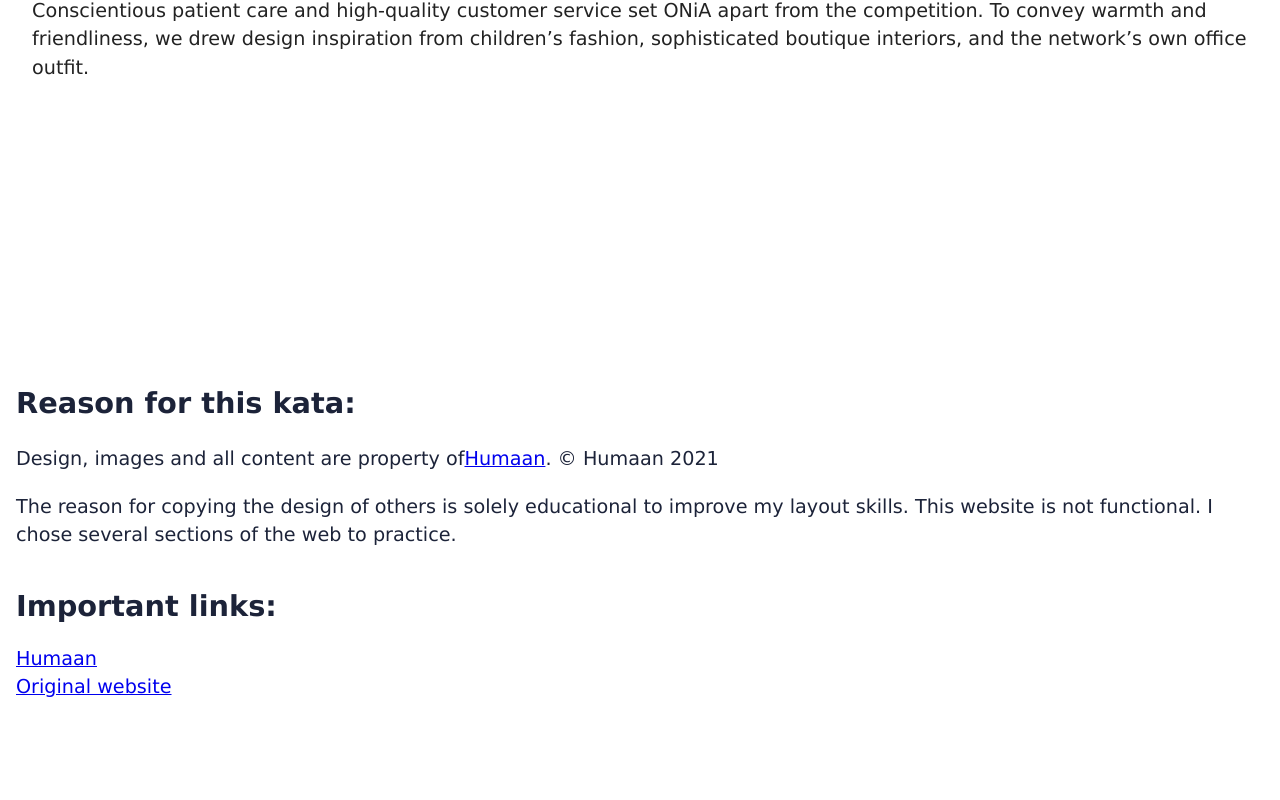
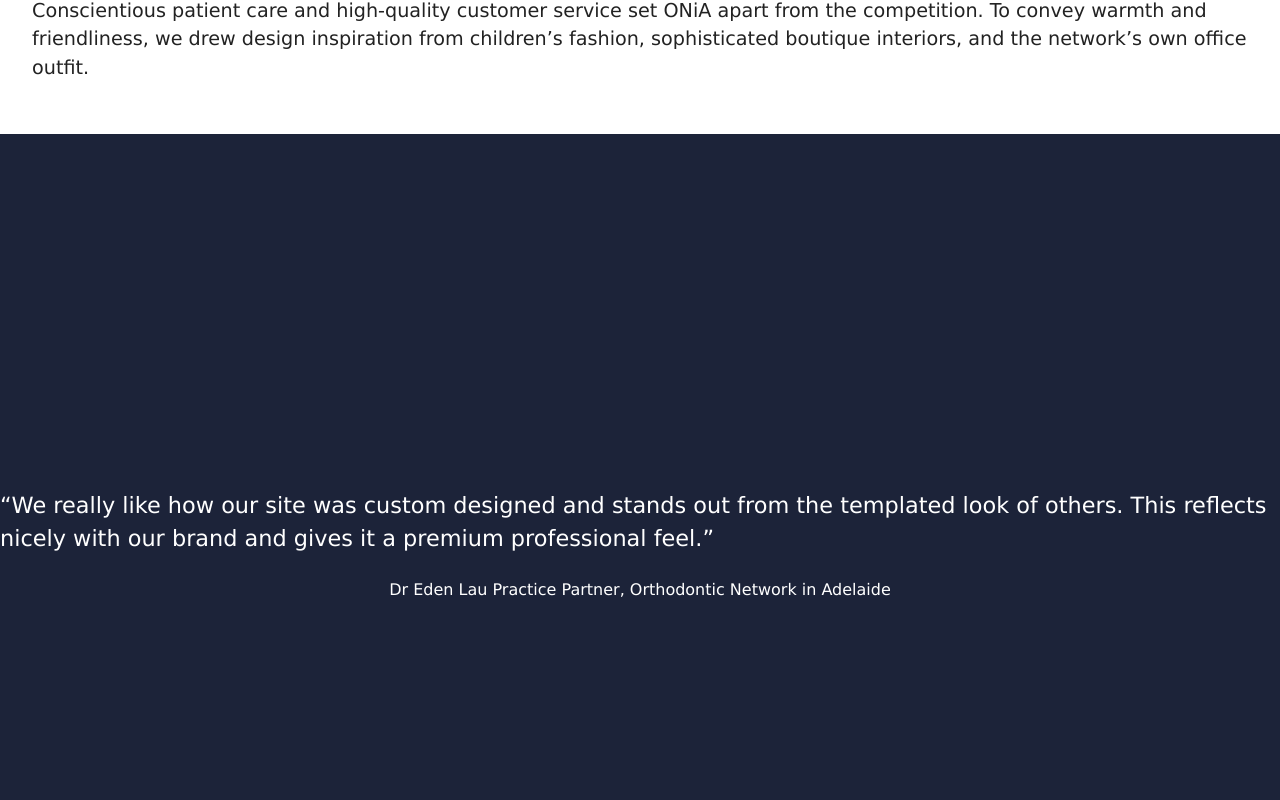
Before and after one commit to Ddiaalv/katas-layout, a React (Create React App) app: page / in a window 1280 px wide. Shown: the part 3200-4000 px from the top of the page. Built offline with nearby package versions, Linux system fonts and the light colour scheme.

Commit message:
:lipstick: Partner

```diff
--- a/src/App.tsx
+++ b/src/App.tsx
@@ -4,6 +4,7 @@ import { Discovering } from "./components/Discovering/Discovering";
 import { Footer } from "./components/Footer/Footer";
 import { Header } from "./components/Header/Header";
 import { Laptop } from "./components/Laptop/Laptop";
+import { Partner } from "./components/Partner/Partner";
 import { Table } from "./components/Table/Table";
 import { Team } from "./components/Team/Team";
 
@@ -17,6 +18,7 @@ function App() {
         <Table />
         <Team />
         <Discovering />
+        <Partner />
       </main>
       <Footer />
     </div>
--- /dev/null
+++ b/src/components/Partner/Partner.module.css
@@ -0,0 +1,12 @@
+#partner {
+  height: 100vh;
+  background: var(--dark-blue-color);
+  display: flex;
+  flex-direction: column;
+  justify-content: center;
+  align-items: center;
+}
+
+#partner p {
+  font-size: 1.4rem;
+}
--- /dev/null
+++ b/src/components/Partner/Partner.tsx
@@ -0,0 +1,15 @@
+import { FC } from "react";
+import styles from "./Partner.module.css";
+
+export const Partner: FC = () => (
+  <div id={styles.partner}>
+    <p>
+      “We really like how our site was custom designed and stands out from the
+      templated look of others. This reflects nicely with our brand and gives it
+      a premium professional feel.”
+    </p>
+    <small>Dr Eden Lau Practice Partner, Orthodontic Network in Adelaide</small>
+  </div>
+);
+
+Partner.displayName = "Partner";
```
